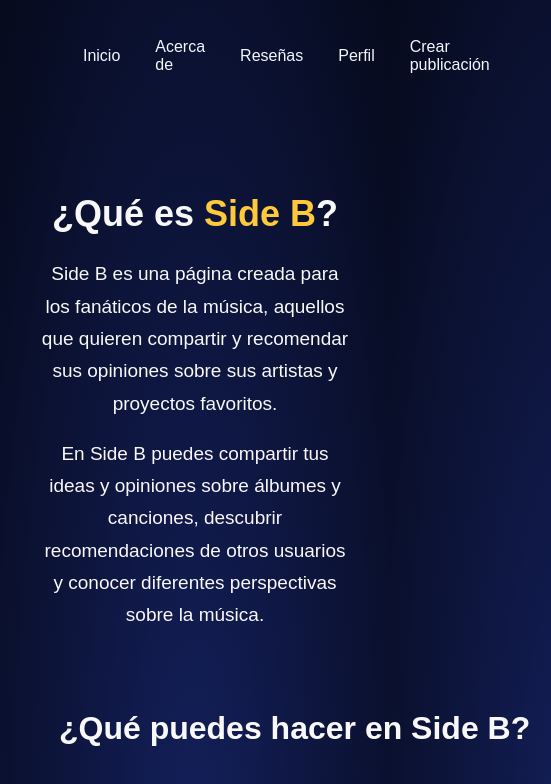
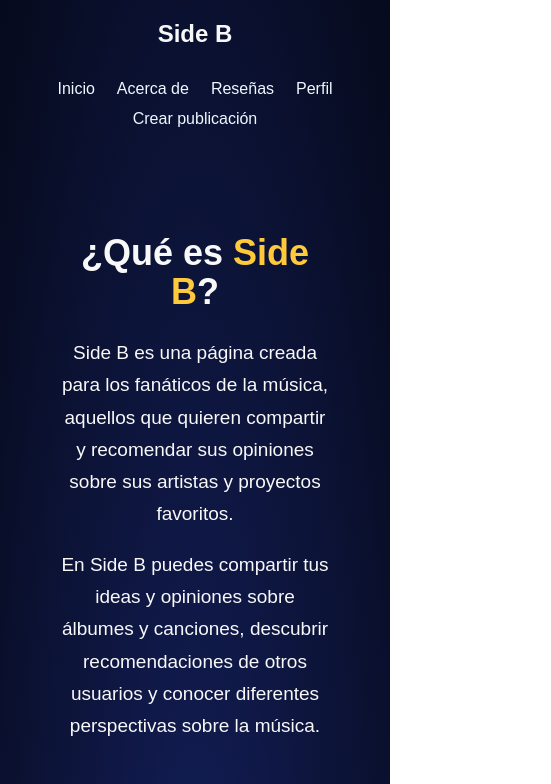
Before and after one commit to fabiolaamesen/proyecto-side-b, a plain HTML site: page html/acerca-de.html in a window 390 px wide. Shown: the top 784 px of the page, 551 px wide, since content can reach past the window. Drawn offline with Linux system fonts and the light colour scheme.

Commit message:
Adaptacion de la pagina a diferentes pantallas

```diff
--- a/css/style.css
+++ b/css/style.css
@@ -1,3 +1,6 @@
+*, *::before, *::after{
+    box-sizing: border-box;
+}
 /* ----- GENERAL ----- */
 
 /*Estilos predeterminados de la página*/
@@ -5,8 +8,13 @@ body{
     font-family: arial;
     color: rgba(249, 248, 248);
     background: radial-gradient(#14205c, #060a1c);
+    margin: 0;
+    min-height: 100vh;
 }
-
+main{
+    width: min(1100px, calc(100% - 60px));
+    margin: 0 auto;
+}
 /* ----- MENÚ DE NAVEGACIÓN ----- */
 
 /*Contenedor de navegación*/
@@ -489,3 +497,32 @@ footer{
 #crear-publicacion button:hover{
     transform: translateY(-3px);
 }
+@media (max-width: 800px){
+
+    /* Menú: los enlaces pasan a varias líneas y el título queda arriba, centrado */
+    .navegacion{
+        flex-wrap: wrap;
+        gap: 12px 22px;
+        padding: 0 15px 15px;
+    }
+    #side-b{
+        width: 100%;
+        padding: 0;
+        text-align: center;
+    }
+
+    /* Caja del inicio: menos relleno para que el texto tenga espacio */
+    header{
+        padding: 30px;
+    }
+
+    /* Las 3 tarjetas de "Acerca de" pasan a una sola columna */
+    #funciones{
+        grid-template-columns: 1fr;
+    }
+
+    /* Bloque final de "Acerca de": menos relleno */
+    #idea{
+        padding: 30px;
+    }
+}
```
